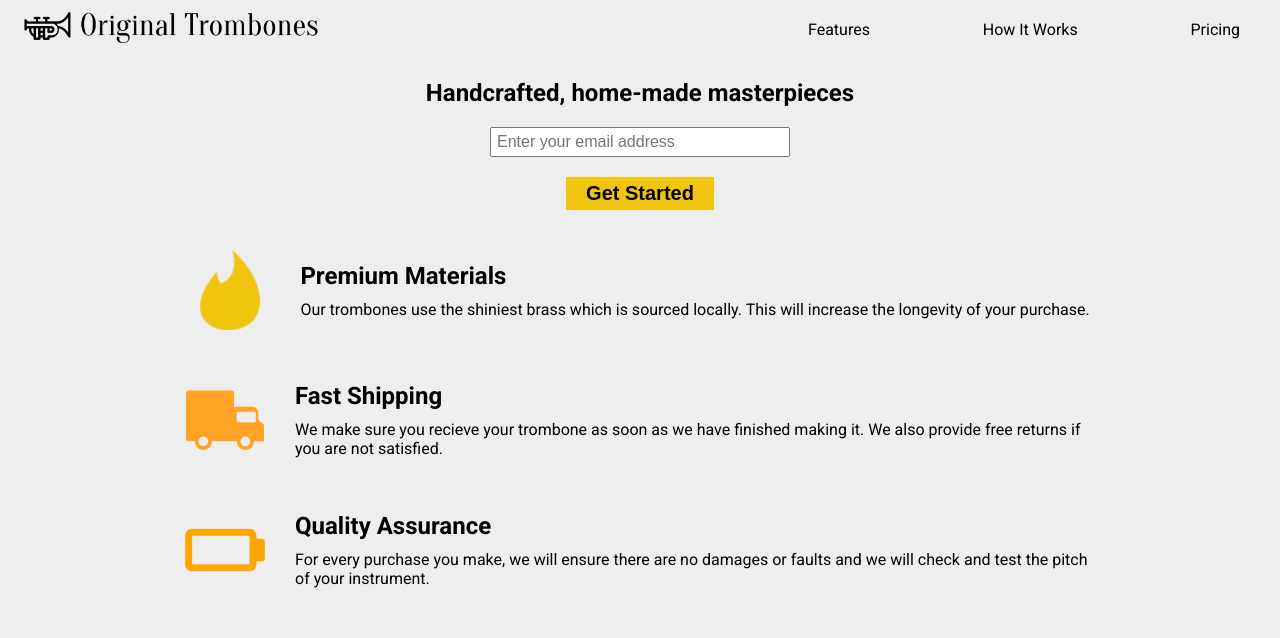
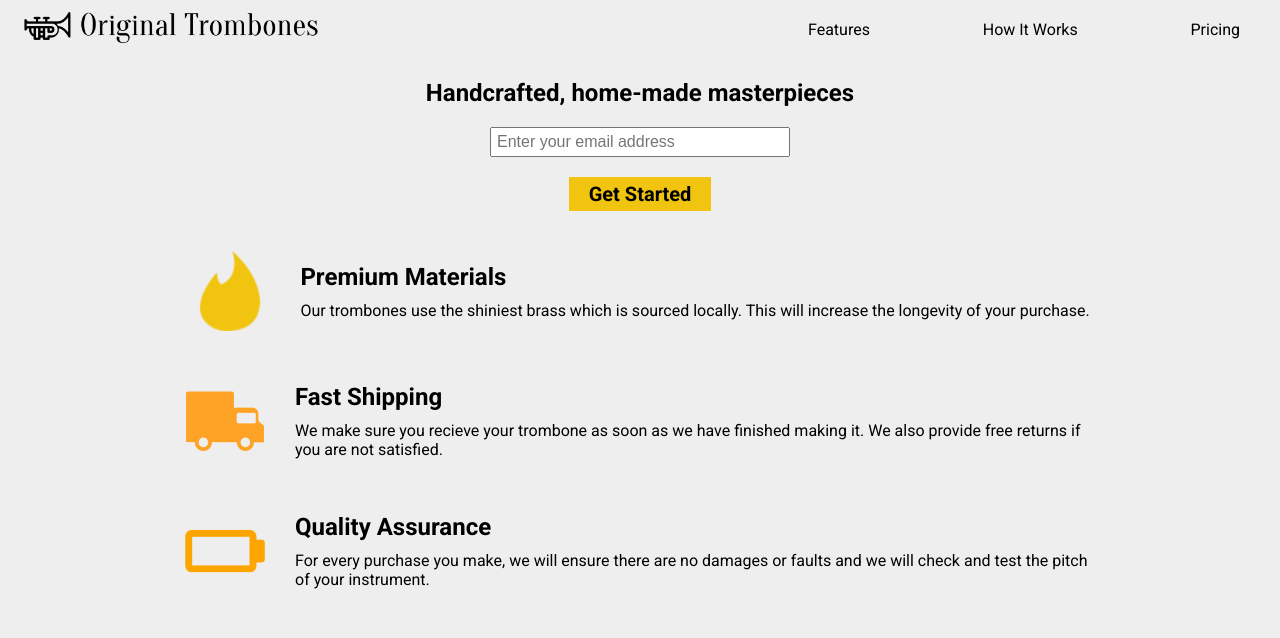
Before and after one commit to shakibahamzeh/freeCodeCamp-responsive-project3, a plain HTML site: page index.html in a window 1280 px wide. Shown: the top 638 px of the page. Drawn offline with Linux system fonts and the light colour scheme.

Commit message:
add a link in form

```diff
--- a/css/style.css
+++ b/css/style.css
@@ -66,7 +66,7 @@ form input{
 form input::placeholder{
     font-size: 16px;
 }
-form button{
+form a{
     margin: 20px 0;
     outline: none;
     border: none;
@@ -76,8 +76,10 @@ form button{
     background-color: #f1c40f;
     cursor: pointer;
     transition: all 1s ease;
+    text-decoration: none;
+    color: #000;
 }
-form button:hover{
+form a:hover{
     background-color: #c49e07;
 }
 
--- a/index.html
+++ b/index.html
@@ -33,7 +33,7 @@
             <form>
                 <input type="email" placeholder="Enter your email address"
                     id="email" />
-                <button type="submit">Get Started</button>
+                <a type="submit" id="submit" href="https://www.freecodecamp.com/email-submit">Get Started</a>
             </form>
        </section>
         <section id="featured">
```
